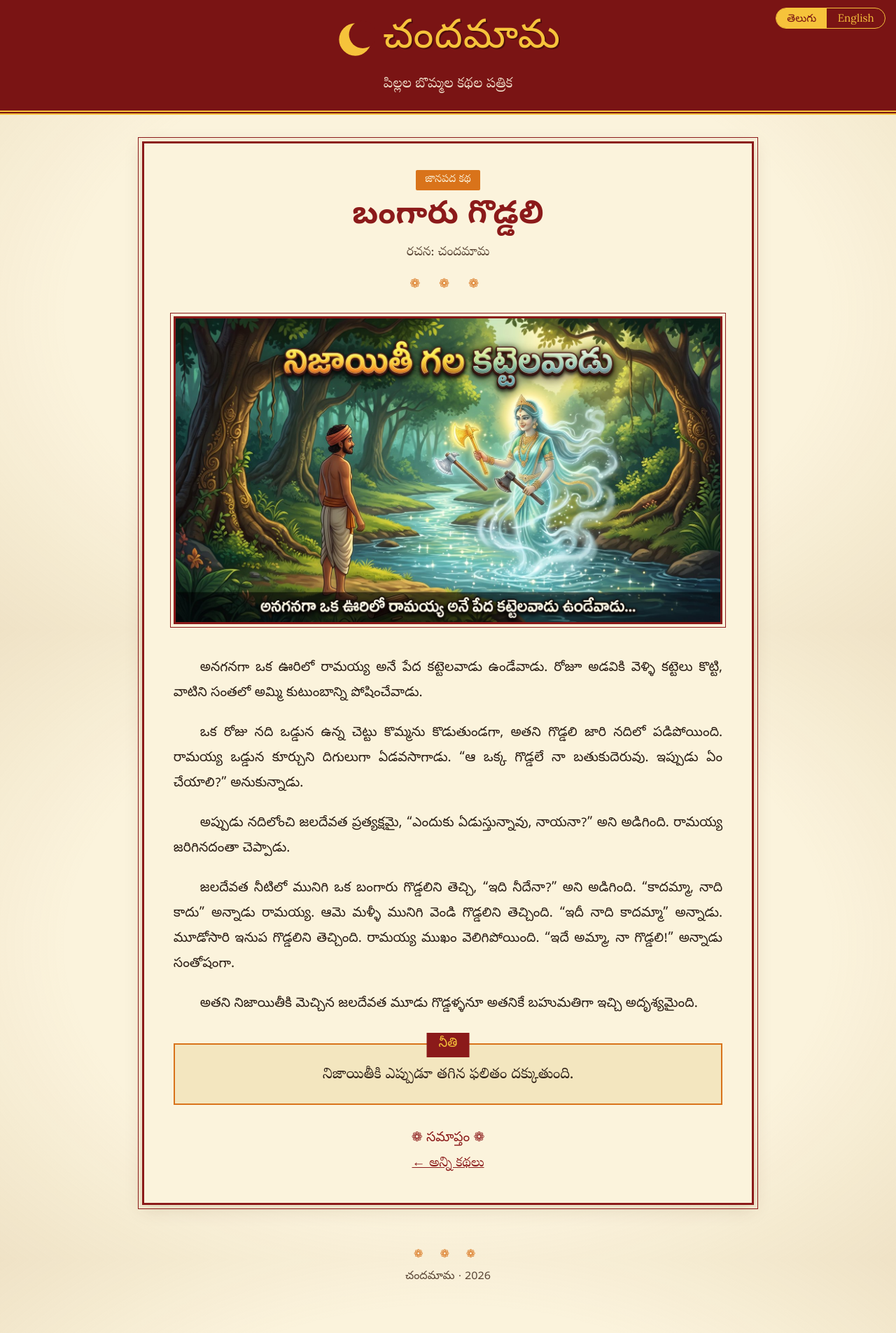
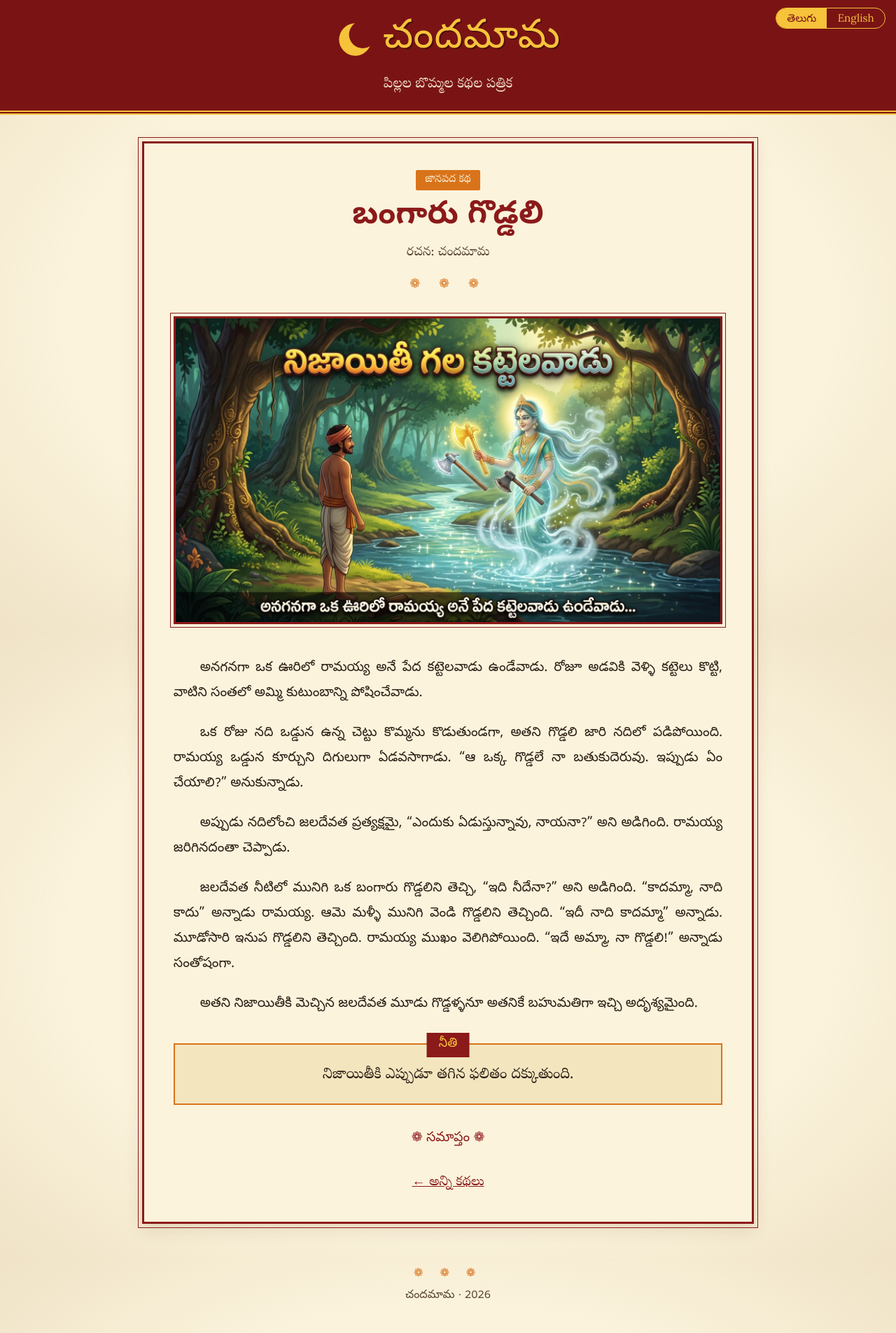
Before and after one commit to suryaraor/chandamama, a Jekyll site: the page built from _stories/bangaru-goddali.md, in a window 1280 px wide. Shown: the whole page at 70% size. Built offline with Jekyll 4.4.1, drawn with Linux system fonts in a browser that asks for light colours; some web fonts are replaced.

Commit message:
Fix back-link overlap and edge-to-edge frame; support ?lang=
Co-Authored-By: Claude Opus 5.5 <noreply@anthropic.com>

```diff
--- a/_layouts/default.html
+++ b/_layouts/default.html
@@ -7,6 +7,9 @@
     (function () {
       var l = 'te';
       try { l = localStorage.getItem('chandamama-lang') || 'te'; } catch (e) {}
+      var q = new URLSearchParams(location.search).get('lang');
+      if (q === 'te' || q === 'en') l = q;
+      if (l !== 'en') l = 'te';
       document.documentElement.setAttribute('data-lang', l);
       document.documentElement.lang = l;
     })();
--- a/assets/css/style.css
+++ b/assets/css/style.css
@@ -95,6 +95,7 @@ a { color: var(--maroon); }
 
 /* Page frame */
 .page {
+  width: calc(100% - 32px);
   max-width: 46rem;
   margin: 2rem auto;
   padding: 2rem 2.2rem;
@@ -241,14 +242,14 @@ a { color: var(--maroon); }
 
 .original { text-align: center; font-size: 0.8rem; color: var(--ink-soft); margin: 0.2rem 0 0; }
 
-.back { max-width: 46rem; margin: -1rem auto 0; text-align: center; font-family: var(--deco-font); }
+.back { margin: 1.4rem auto 0; text-align: center; font-family: var(--deco-font); }
 
 .footer { text-align: center; color: var(--ink-soft); font-size: 0.85rem; padding: 1rem 1rem 2rem; }
 .footer p { margin: 0; }
 
 @media (max-width: 600px) {
   html { font-size: 17px; }
-  .page { margin: 1rem 16px; padding: 1.2rem 1rem; }
+  .page { margin: 1rem auto; padding: 1.2rem 1rem; }
   .brand-name { font-size: 2.3rem; }
   .moon { width: 2.3rem; height: 2.3rem; }
   .masthead { padding-top: 2.6rem; }
```
